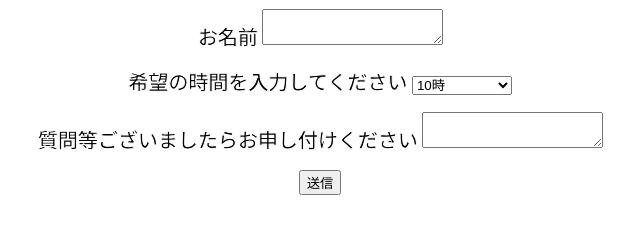
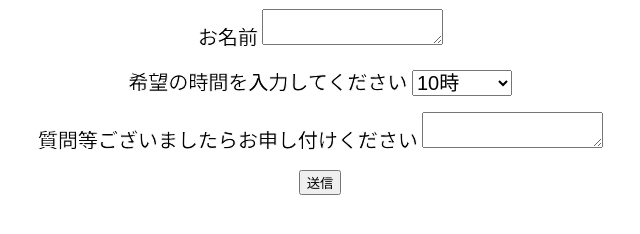
Before and after one commit to tenmon-han/yoyaku, a plain HTML site: page index.html in a window 1280 px wide. Shown: the part 150-384 px from the top of the page, 320-960 px from the left. Drawn offline with Linux system fonts and the light colour scheme.

Commit message:
Update index.html

```diff
--- a/index.html
+++ b/index.html
@@ -14,7 +14,7 @@
         <style>
             .item select{
                 width: 100px;
-                font-size: 20px:
+                font-size: 20px;
             }
         </style>
         <div class="item">
```
